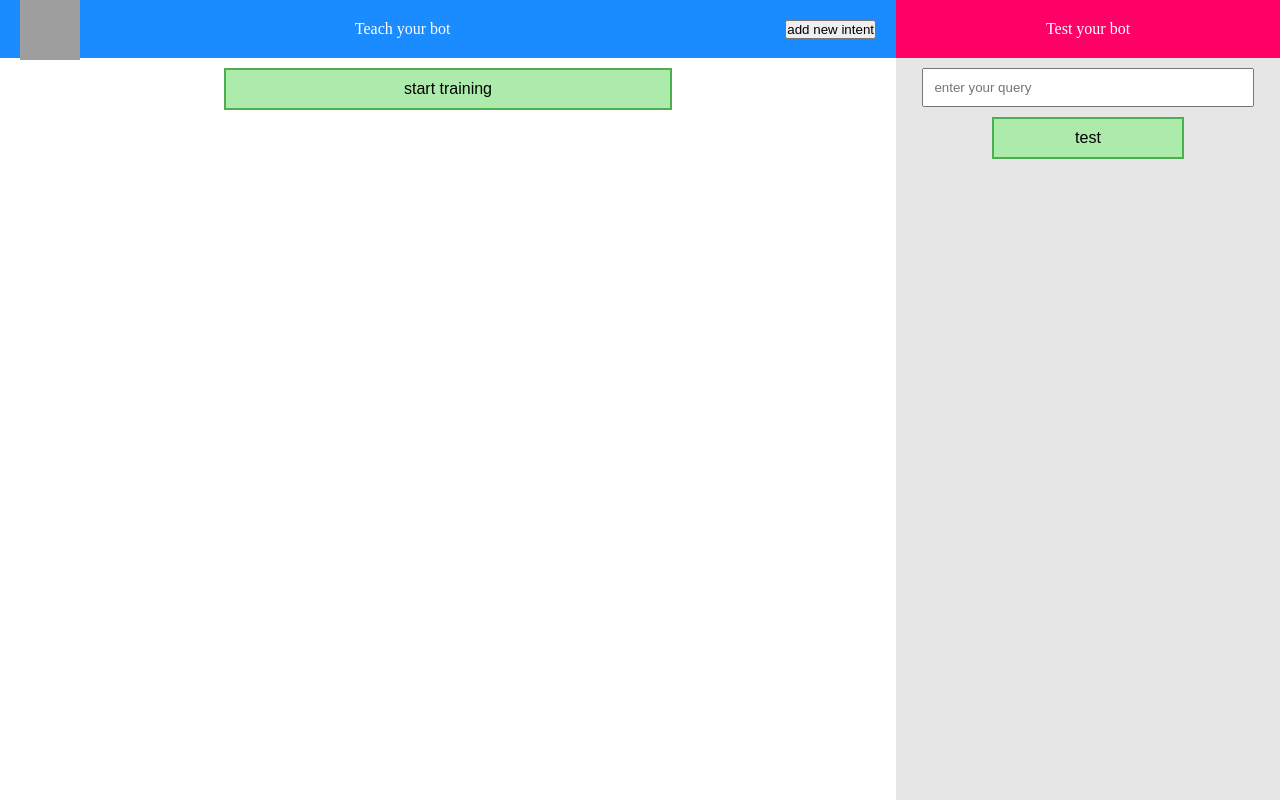
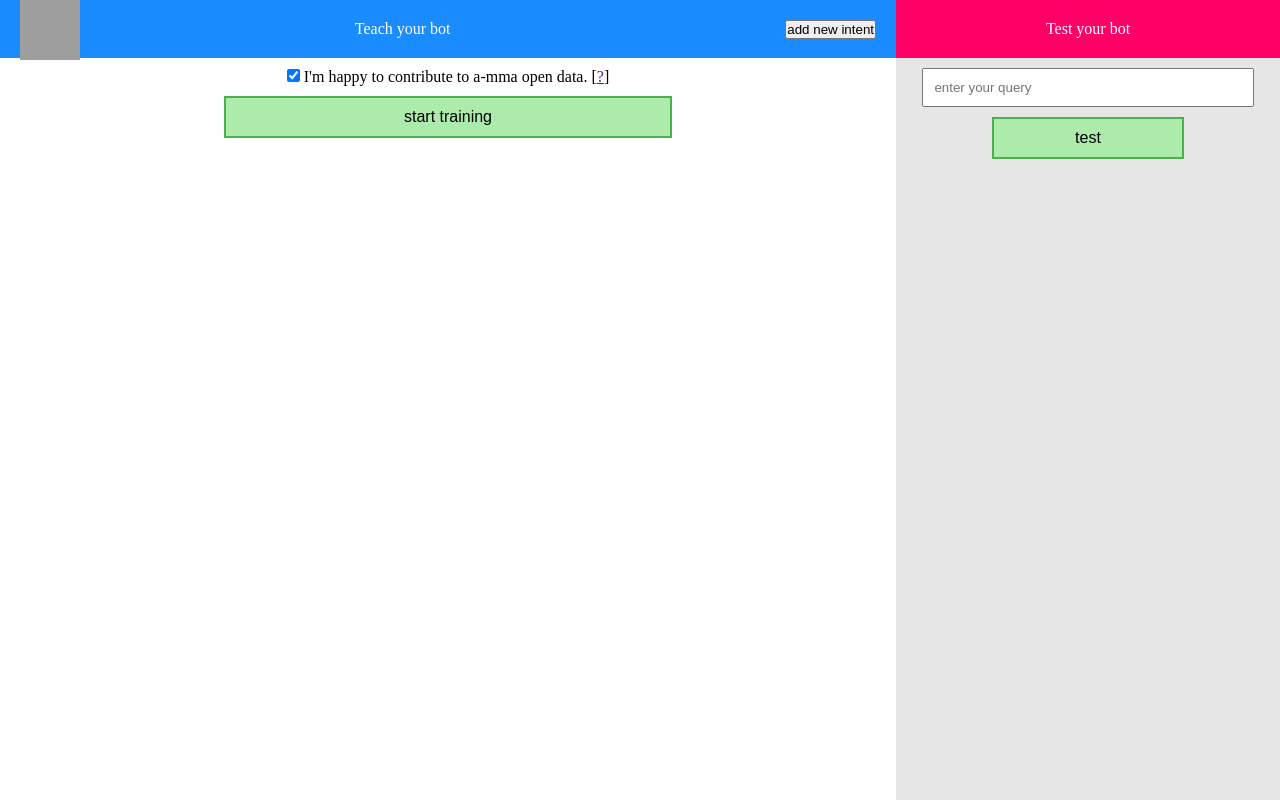
Before and after one commit to freakeinstein/botbaker, a Flask app: page / in a window 1280 px wide. Run offline with Flask 2, Linux system fonts and the light colour scheme; parts of the project's set-up code (start-up, migrations or seed data) failed here and were passed over; grey boxes are pictures that could not be loaded.

Commit message:
contribution link added

```diff
--- a/static/script.js
+++ b/static/script.js
@@ -28,12 +28,25 @@ function parse_data(){
         })
         data.push(example_dic)
     })
-    console.log(data)
     return data
 }
 
 function train_agent(){
     var assembled_data = parse_data()
+    if($("#check-contrib").is(":checked")) {
+        $.ajax({
+            type: 'POST',
+            url: 'https://botbakerservice.herokuapp.com/contribute/classification/push',
+            data: JSON.stringify({"data":assembled_data}),
+            success: function(resp) {
+                console.log('thanks, data shared with a-mma')
+            },
+            error: function (jqXHR, exception){console.log('sorry, data sharing with a-mma somehow failed')},
+            contentType: "application/json",
+            dataType: 'json'
+        })
+    }
+
     $("#train-button").text('training agent..')
     $.ajax({
         type: 'POST',
--- a/templates/index.html
+++ b/templates/index.html
@@ -11,35 +11,18 @@
         <div class="main-container">
             <div class="left-main-container">
                 <div class="header">
-                    <a href="https://a-mma.in"><img src="https://avatars2.githubusercontent.com/u/37766717?s=400&u=cc1a991ca977d3c9f9196475aa77602ad18ef9f5&v=4" /></a>
+                    <a href="https://a-mma.in"><img src="<!-- https://avatars2.githubusercontent.com/u/37766717?s=400&u=cc1a991ca977d3c9f9196475aa77602ad18ef9f5&v=4 -->" /></a>
                     <span>Teach your bot</span>
                     <button onclick="add_block()">add new intent</button>
                 </div>
                 <div class="remaining">
                     <div class="seperator"></div>
+                    <div class="contrib-container">
+                        <input type="checkbox" id="check-contrib" checked/> I'm happy to contribute to a-mma open data. [<a href="">?</a>]
+                    </div>
+                    <div class="seperator"></div>
                     <button class="main-button" id="train-button" onclick="train_agent()">start training</button>
                     <div class="seperator"></div>
-                    <!-- <div class="example-block">
-                        <div class="seperator"></div>
-                        <div class="qcontainer">
-                            <input type="text" />
-                            <button onclick="add_question(this.id)">add</button>
-                            <div class="question-container">
-                                <div class="span"><span>This is question example</span></div>
-                                <div class="span_c"><button>delete</button></div>
-                            </div>
-                        </div>
-                        <div class="seperator"></div>
-                        <div class="acontainer">
-                            <input type="text" />
-                            <button onclick="add_answer(this.id)">add</button>
-                            <div class="question-container">
-                                <div class="span"><span>This is answer example</span></div>
-                                <div class="span_c"><button>delete</button></div>
-                            </div>
-                        </div>
-                        <div class="seperator"></div>
-                    </div> -->
 
                     <div class="footer">
                     </div>
```
